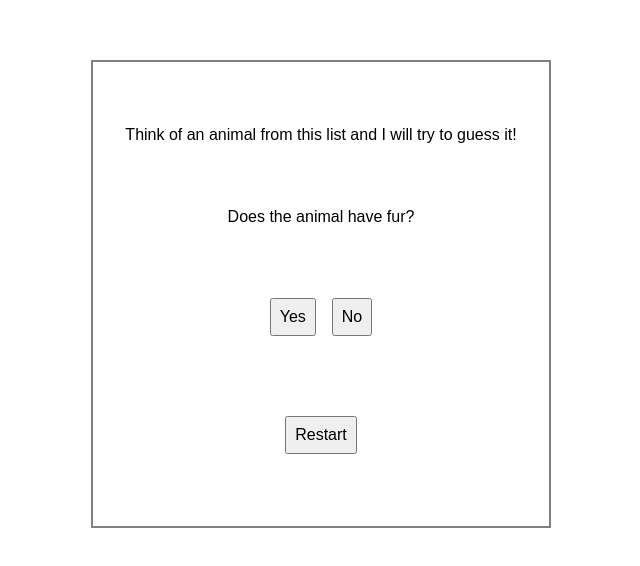
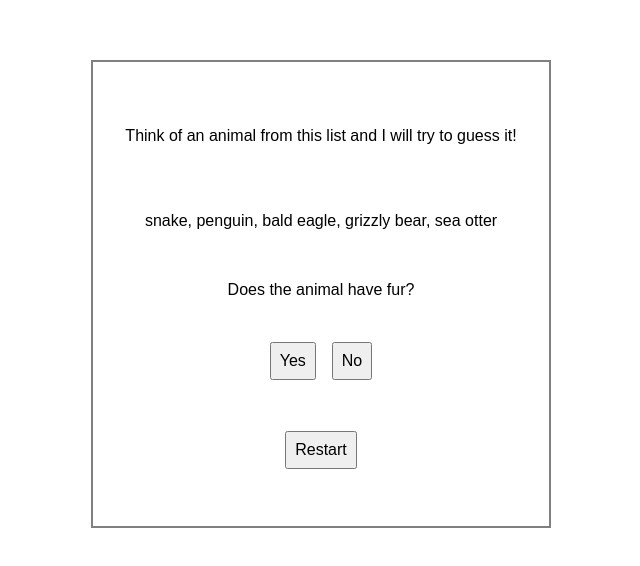
Before and after one commit to carltonLND/decision-trees-react-exercise, a React (Vite) app: page / in a window 1280 px wide. Shown: the part 114-680 px from the top of the page, without its empty margins (319-959 px from the left). Built offline with nearby package versions, Linux system fonts and the light colour scheme.

Commit message:
Show valid animal list

```diff
--- a/src/components/App.tsx
+++ b/src/components/App.tsx
@@ -1,29 +1,34 @@
 import "./App.css";
 import { useState } from "react";
 import createTree from "../exampleTrees/animalsQuizTree";
+import getLeaves from "../utils/getLeaves";
 
 const questionTree = createTree();
+const allLeaves = getLeaves(questionTree);
 
 export default function App() {
   const [currentNode, setCurrentNode] = useState(questionTree);
+  const [validLeaves, setValidLeaves] = useState(allLeaves);
 
   const handleClick = (value: "yes" | "no") => {
-    setCurrentNode((n) => {
-      if (n.kind === "question") {
-        return value === "yes" ? n.yesSubtree : n.noSubtree;
-      }
-
-      return n;
-    });
+    if (currentNode.kind === "leaf") return;
+    if (value === "yes") {
+      setValidLeaves(() => getLeaves(currentNode.yesSubtree));
+      setCurrentNode(currentNode.yesSubtree);
+    } else {
+      setValidLeaves(() => getLeaves(currentNode.noSubtree));
+      setCurrentNode(currentNode.noSubtree);
+    }
   };
 
   return (
     <main className="App">
-      Think of an animal from this list and I will try to guess it!
+      <p>Think of an animal from this list and I will try to guess it!</p>
+      <p>{validLeaves.join(", ")}</p>
       <div>
         {currentNode.kind === "question"
           ? currentNode.question
-          : currentNode.result}
+          : `We think your animal is ${currentNode.result}`}
       </div>
       {currentNode.kind === "question" && (
         <div>
@@ -31,7 +36,14 @@ export default function App() {
           <button onClick={() => handleClick("no")}>No</button>
         </div>
       )}
-      <button onClick={() => setCurrentNode(questionTree)}>Restart</button>
+      <button
+        onClick={() => {
+          setValidLeaves(allLeaves);
+          setCurrentNode(questionTree);
+        }}
+      >
+        Restart
+      </button>
     </main>
   );
 }
--- /dev/null
+++ b/src/utils/getLeaves.ts
@@ -0,0 +1,17 @@
+import { Tree } from "../tree";
+import { createStack } from "./stack";
+
+export default function getLeaves(tree: Tree): string[] {
+  const leafNodes: string[] = [];
+  const newStack = createStack(tree);
+
+  while (!newStack.isEmpty()) {
+    const currentNode = newStack.pop() as Tree;
+    if (currentNode.kind === "leaf") {
+      leafNodes.push(currentNode.result);
+    } else {
+      newStack.push(currentNode.yesSubtree, currentNode.noSubtree);
+    }
+  }
+  return leafNodes;
+}
--- /dev/null
+++ b/src/utils/stack.ts
@@ -0,0 +1,19 @@
+export interface Stack<T> {
+  push: (...items: T[]) => void;
+  pop: () => T | undefined;
+  isEmpty: () => boolean;
+  peek: () => T | undefined;
+}
+
+export function createStack<T>(...stackFrom: T[]): Stack<T> {
+  const stackItems: T[] = [...stackFrom];
+
+  return {
+    push: (...items: T[]) => {
+      stackItems.push(...items);
+    },
+    pop: () => stackItems.pop(),
+    isEmpty: () => stackItems.length === 0,
+    peek: () => stackItems[stackItems.length - 1],
+  };
+}
```
